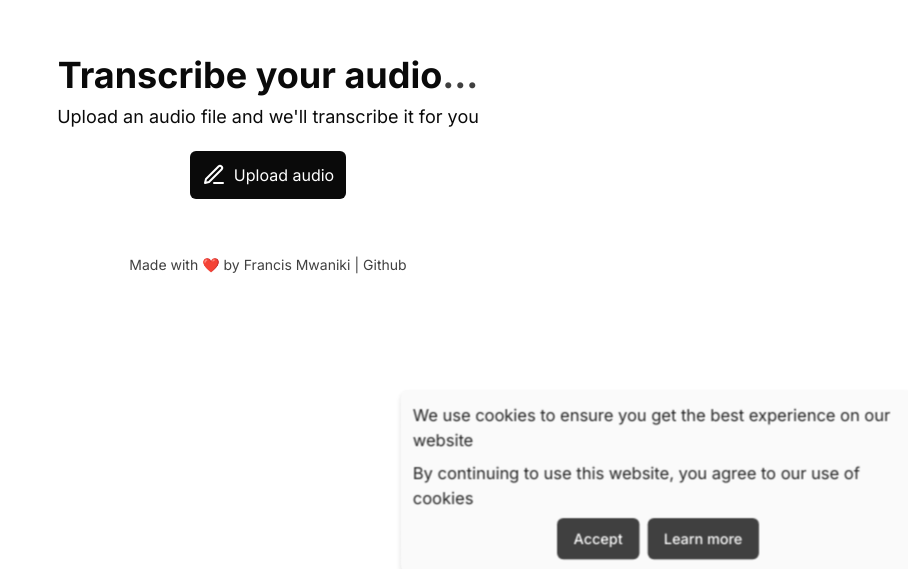
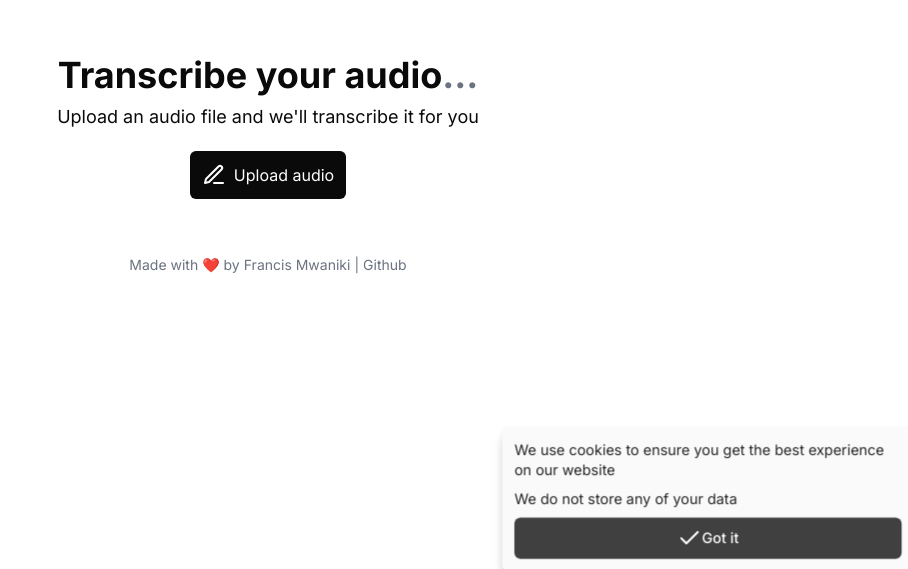
Before and after one commit to Francis-Mwaniki/nextjs-transcriber, a Next.js app: page / in a window 1280 px wide. Shown: the part 231-800 px from the top of the page, without its empty margins (372-1280 px from the left). Built offline with nearby package versions, Linux system fonts and the light colour scheme.

Commit message:
added export functionality

```diff
--- a/app/page.tsx
+++ b/app/page.tsx
@@ -23,7 +23,7 @@ import {
 } from "@/components/ui/drawer"
 
 import { Input } from '@/components/ui/input';
-import { Edit, Edit3, Loader } from 'lucide-react';
+import { Check, Edit, Edit3, Loader } from 'lucide-react';
 
 type Props = {}
 
@@ -156,11 +156,12 @@ useEffect(() => {
     <div  className='min-h-screen flex justify-center items-center  overflow-hidden flex-col gap-y-2'>
       {
         showCookiesOnFirstVisit && (
-          <div className='flex flex-col gap-y-2 p-3 justify-center items-center
+          <div className='flex flex-col gap-y-2 p-3
           bottom-0 right-0   bg-neutral-50
-          filter drop-shadow-md
+          filter drop-shadow-lg
+          shadow-lg
           fixed z-50
-           max-w-[500px] mx-auto
+           max-w-[400px] mx-auto
            max-h-[200px]
            my-auto
             backdrop-blur-lg
@@ -169,19 +170,18 @@ useEffect(() => {
           '
 
           >
-            <p className='text-neutral-800'>
+            <p className='text-neutral-800  text-sm text-start'>
               We use cookies to ensure you get the best experience on our website
             </p>
-            <p className='text-neutral-800'>
-              By continuing to use this website, you agree to our use of cookies
+            <p className='text-neutral-800   text-sm text-start'>
+              We do not store any of your data
             </p>
-            <div className='flex flex-row gap-x-2'>
-            <Button onClick={() => setShowCookiesOnFirstVisit(false)} className='bg-neutral-700 text-white'>
-              Accept
+            <div className='flex flex-row gap-x-2 w-full'>
+            <Button onClick={() => setShowCookiesOnFirstVisit(false)} className='bg-neutral-700 text-white flex justify-center items-center justify-self-center w-full'>
+              <Check size={24} className='text-white' />
+              <span className='text-white'>Got it</span>
             </Button>
-            <Button onClick={() => setShowCookiesOnFirstVisit(false)} className='bg-neutral-700 text-white'>
-              Learn more
-            </Button>
+
             </div>
 
           </div>
@@ -190,7 +190,7 @@ useEffect(() => {
       }
      <div className='  flex justify-center items-center  flex-col gap-y-2'>
         <h1 className='text-4xl font-bold  flex flex-row'>Transcribe your audio
-         <span className='text-neutral-700 sm:block hidden'> ...</span>
+         <span className='text-gray-500 sm:block hidden'> ...</span>
         </h1>
         <p className='sm:text-lg text-sm pb-3'>Upload an audio file and we&apos;ll transcribe it for you</p>
 
@@ -323,10 +323,10 @@ useEffect(() => {
 
 
 <div className='flex flex-row justify-center items-center gap-x-1  py-2 mt-10'>
-          <span className='text-neutral-700 text-sm'>Made with ❤️ by</span>
-          <a href='https://www.francismwaniki.tech' target='_blank' className='text-neutral-700 text-sm'>Francis Mwaniki</a>
-          <span className='text-neutral-700 text-sm'>|</span>
-          <a href='https://www.github.com/Francis-Mwaniki' target='_blank' className='text-neutral-700 text-sm'>Github</a>
+          <span className='text-gray-500 text-sm'>Made with ❤️ by</span>
+          <a href='https://www.francismwaniki.tech' target='_blank' className='text-gray-500 text-sm'>Francis Mwaniki</a>
+          <span className='text-gray-500 text-sm'>|</span>
+          <a href='https://www.github.com/Francis-Mwaniki' target='_blank' className='text-gray-500 text-sm'>Github</a>
            </div>
     </div>
 
--- a/app/transcribe/[text]/page.tsx
+++ b/app/transcribe/[text]/page.tsx
@@ -1,8 +1,9 @@
 "use client"
 import { Button } from '@/components/ui/button';
-import { Home, MenuIcon, Play, Share, StopCircle, Trash, X } from 'lucide-react';
+import { DownloadCloudIcon, Home, MenuIcon, Play, Share, StopCircle, Trash, X } from 'lucide-react';
  import React, { useEffect, useRef, useState } from 'react';
  import { ArrowLeft, Check, Copy, Link } from 'lucide-react';
+ import { saveAs } from 'file-saver';
  // Import necessary modules
  import { useRouter } from 'next/navigation';
 import { toast } from 'sonner';
@@ -38,7 +39,6 @@ const LipSync  = ({ params }: Props) => {
 
   }
   , [text, router]);
-
 
 
 
@@ -210,6 +210,13 @@ const paragraphWithBreaks = groupedSentences
     router.push('/')
   }
 
+  const handleExportPDF = () => {
+   //use file saver
+    const textToExport = paragraphWithBreaks;
+    const blob = new Blob([textToExport], { type: 'text/plain;charset=utf-8' });
+    saveAs(blob, 'audio-text.txt');
+  };
+
 
 
   return (
@@ -316,6 +323,15 @@ onClick={() => {
   <Share className='text-neutral-100 cursor-pointer' size={24} />
   <span className='text-neutral-100 text-sm'>Share</span>
 </Button>
+<Button onClick={handleExportPDF} className='bg-neutral-700 cursor-pointer z-10 w-[140px]  flex gap-x-2  '>
+        <DownloadCloudIcon size={30}
+         className={`
+          text-white
+        `}  />
+        <span className=' text-white text-lg'>
+          Export <span className=' text-xs'>(txt)</span>
+        </span>
+      </Button>
 <Button onClick={handleDelete} className=' bg-neutral-700 cursor-pointer z-10 w-[140px] flex gap-x-2'>
         <Trash size={30}
 
@@ -333,14 +349,17 @@ onClick={() => {
 
      </div>
 
-      <div className="mt-4 sm:absolute sm:w-[80%] w-[100%] sm:left-[20%] px-2 sm:overflow-hidden sm:bg-white rounded-lg">
+      <div className="mt-4  sm:absolute sm:w-[80%] w-[100%] sm:left-[20%] px-2 sm:overflow-hidden sm:bg-white rounded-lg">
 
-        <div className=' overflow-y-auto sm:max-h-[500px] max-h-[90%] bg-neutral-100 max-w-[100%]  m-auto sm:p-3 p-3  rounded-lg'>
+        <div id="textToExport" className=' overflow-y-auto sm:max-h-[500px] max-h-[90%] bg-neutral-100 max-w-[100%]  m-auto sm:p-3 p-3  rounded-lg '>
           <h1 className='text-3xl font-bold text-center my-2'>Audio Text</h1>
         <div className='flex flex-col justify-center items-center mx-auto gap-y-2 sm:shadow-none shadow'>
         <div className='text-neutral-800 text-center px-1 sm:px-5 rounded-lg py-2  sm:max-w-[80%] sm:shadow shadow-none' style={{ textAlign: 'justify', whiteSpace: 'pre-wrap' }}>
       {paragraphWithBreaks}
     </div>
+
+
+
     </div>
           </div>
            {/* francis mwaniki  copyright*/}
--- a/package.json
+++ b/package.json
@@ -11,10 +11,14 @@
   "dependencies": {
     "@radix-ui/react-dialog": "^1.0.5",
     "@radix-ui/react-slot": "^1.0.2",
+    "@react-pdf/renderer": "^3.1.14",
     "assemblyai": "^4.1.0",
     "class-variance-authority": "^0.7.0",
     "clsx": "^2.1.0",
     "dotenv": "^16.3.1",
+    "file-saver": "^2.0.5",
+    "html2canvas": "^1.4.1",
+    "jspdf": "^2.5.1",
     "lucide-react": "^0.303.0",
     "natural": "^6.10.4",
     "next": "14.0.4",
@@ -27,6 +31,7 @@
     "vaul": "^0.8.0"
   },
   "devDependencies": {
+    "@types/file-saver": "^2.0.7",
     "@types/node": "^20",
     "@types/react": "^18",
     "@types/react-dom": "^18",
```
Also changed, not shown: 1 other file (tests, documents, lock files or other folders).
